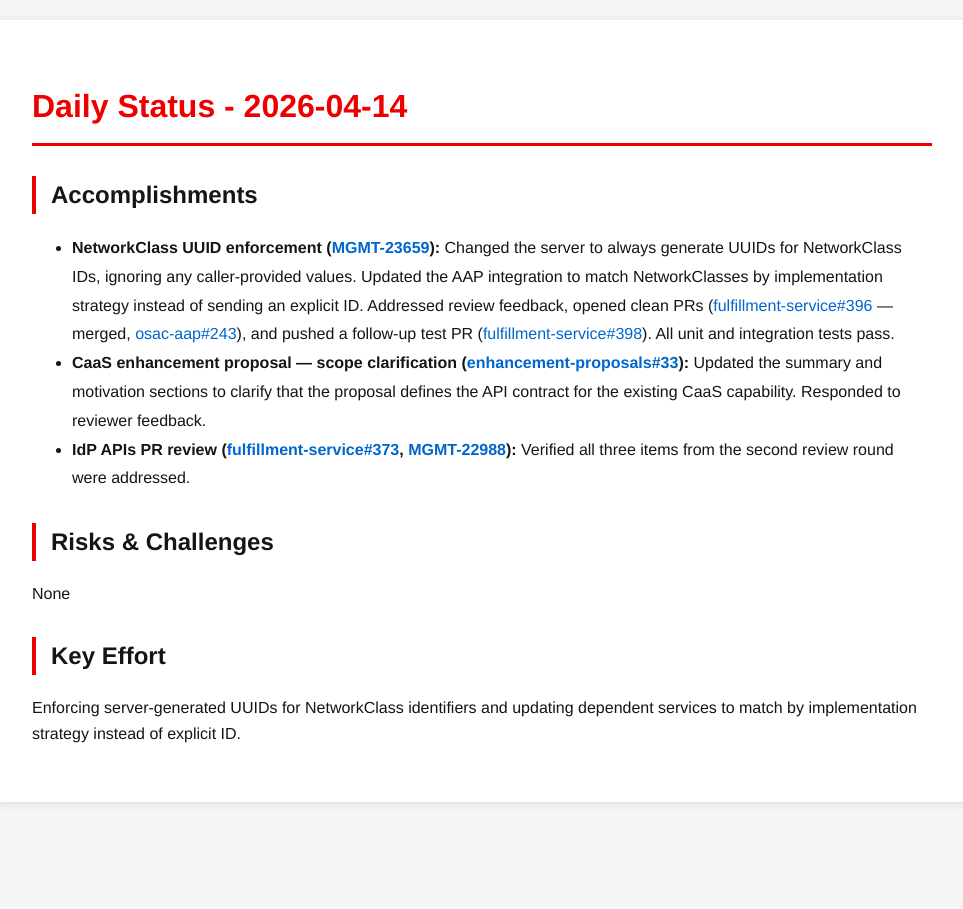
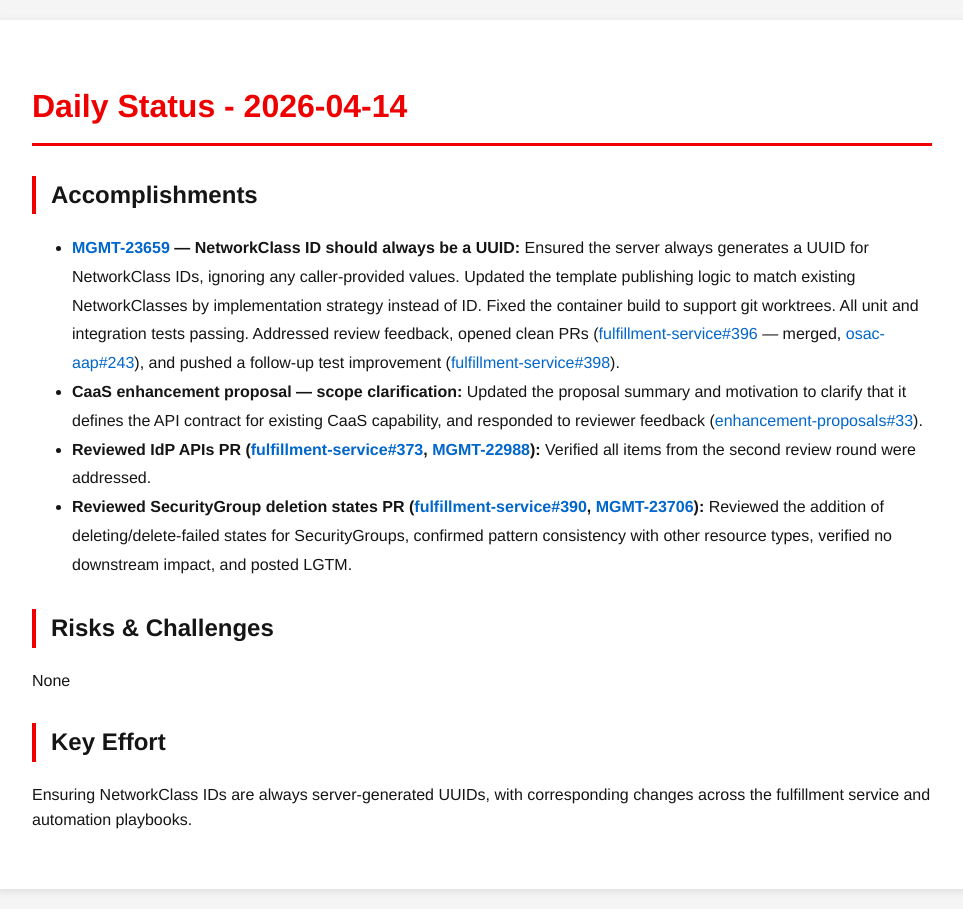
Before and after one commit to tzvatot/daily-status, a Jekyll site: the page built from 2026-04-14.md, in a window 1280 px wide. Shown: the whole page, without its empty margins (158-1121 px from the left). Built offline with Jekyll 4.4.1, drawn with Linux system fonts in a browser that asks for light colours.

Commit message:
Daily status update - 2026-04-14

```diff
--- a/2026-04-14.md
+++ b/2026-04-14.md
@@ -7,12 +7,13 @@ date: 2026-04-14
 # Daily Status - 2026-04-14
 
 ## Accomplishments
-- **NetworkClass UUID enforcement ([MGMT-23659](https://issues.redhat.com/browse/MGMT-23659)):** Changed the server to always generate UUIDs for NetworkClass IDs, ignoring any caller-provided values. Updated the AAP integration to match NetworkClasses by implementation strategy instead of sending an explicit ID. Addressed review feedback, opened clean PRs ([fulfillment-service#396](https://github.com/osac-project/fulfillment-service/pull/396) — merged, [osac-aap#243](https://github.com/osac-project/osac-aap/pull/243)), and pushed a follow-up test PR ([fulfillment-service#398](https://github.com/osac-project/fulfillment-service/pull/398)). All unit and integration tests pass.
-- **CaaS enhancement proposal — scope clarification ([enhancement-proposals#33](https://github.com/osac-project/enhancement-proposals/pull/33)):** Updated the summary and motivation sections to clarify that the proposal defines the API contract for the existing CaaS capability. Responded to reviewer feedback.
-- **IdP APIs PR review ([fulfillment-service#373](https://github.com/osac-project/fulfillment-service/pull/373), [MGMT-22988](https://issues.redhat.com/browse/MGMT-22988)):** Verified all three items from the second review round were addressed.
+- **[MGMT-23659](https://issues.redhat.com/browse/MGMT-23659) — NetworkClass ID should always be a UUID:** Ensured the server always generates a UUID for NetworkClass IDs, ignoring any caller-provided values. Updated the template publishing logic to match existing NetworkClasses by implementation strategy instead of ID. Fixed the container build to support git worktrees. All unit and integration tests passing. Addressed review feedback, opened clean PRs ([fulfillment-service#396](https://github.com/osac-project/fulfillment-service/pull/396) — merged, [osac-aap#243](https://github.com/osac-project/osac-aap/pull/243)), and pushed a follow-up test improvement ([fulfillment-service#398](https://github.com/osac-project/fulfillment-service/pull/398)).
+- **CaaS enhancement proposal — scope clarification:** Updated the proposal summary and motivation to clarify that it defines the API contract for existing CaaS capability, and responded to reviewer feedback ([enhancement-proposals#33](https://github.com/osac-project/enhancement-proposals/pull/33)).
+- **Reviewed IdP APIs PR ([fulfillment-service#373](https://github.com/osac-project/fulfillment-service/pull/373), [MGMT-22988](https://issues.redhat.com/browse/MGMT-22988)):** Verified all items from the second review round were addressed.
+- **Reviewed SecurityGroup deletion states PR ([fulfillment-service#390](https://github.com/osac-project/fulfillment-service/pull/390), [MGMT-23706](https://issues.redhat.com/browse/MGMT-23706)):** Reviewed the addition of deleting/delete-failed states for SecurityGroups, confirmed pattern consistency with other resource types, verified no downstream impact, and posted LGTM.
 
 ## Risks & Challenges
 None
 
 ## Key Effort
-Enforcing server-generated UUIDs for NetworkClass identifiers and updating dependent services to match by implementation strategy instead of explicit ID.
+Ensuring NetworkClass IDs are always server-generated UUIDs, with corresponding changes across the fulfillment service and automation playbooks.
```
